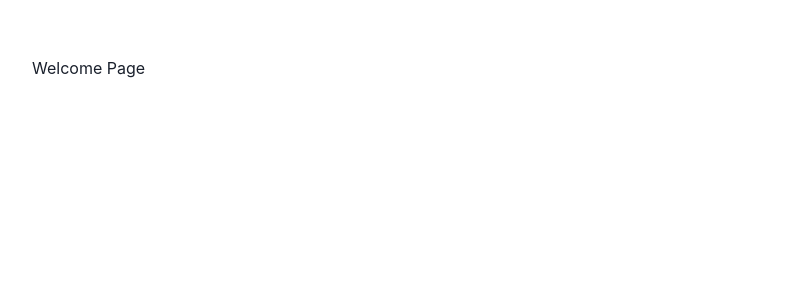
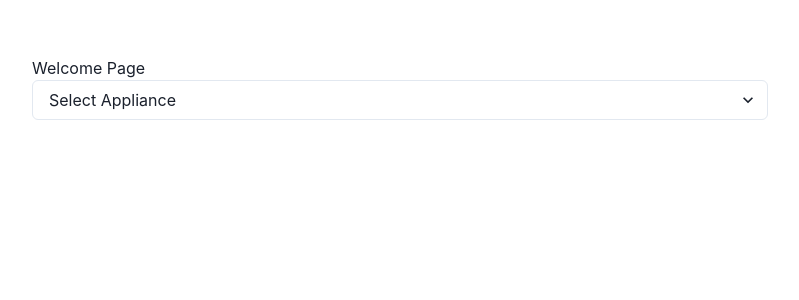
Before and after one commit to ben-edmondson/codeFest020322, a Next.js app: page / in a window 1280 px wide. Shown: the top 300 px of the page, without its empty margins (240-1039 px from the left). Built offline with nearby package versions, Linux system fonts and the light colour scheme.

Commit message:
Basic Input Form

```diff
--- /dev/null
+++ b/components/InputForm.js
@@ -0,0 +1,14 @@
+const { FormControl, Select } = require("@chakra-ui/react")
+
+const InputForm = () => {
+    return(
+        <FormControl>
+            <Select placeholder='Select Appliance'>
+                <option value='Fridge'>Fridge</option>
+                <option value='Kettle'>Kettle</option>
+            </Select>
+        </FormControl>
+    )
+}
+
+export default InputForm
--- a/package.json
+++ b/package.json
@@ -17,6 +17,7 @@
         "@chakra-ui/react": "^1.8.6",
         "@emotion/react": "^11.8.1",
         "@emotion/styled": "^11.8.1",
+        "formik": "^2.2.9",
         "framer-motion": "^6.2.8",
         "next": "^12.1.0",
         "react": "^17.0.2",
--- a/pages/index.js
+++ b/pages/index.js
@@ -1,3 +1,5 @@
+import InputForm from "../components/InputForm"
+
 const { Box, Text } = require("@chakra-ui/react")
 
 const Home = () => {
@@ -6,6 +8,7 @@ const Home = () => {
             <Text>
                 Welcome Page
             </Text>
+            <InputForm/>
         </Box>
     )
 }
```
Also changed, not shown: 1 other file (tests, documents, lock files or other folders).
